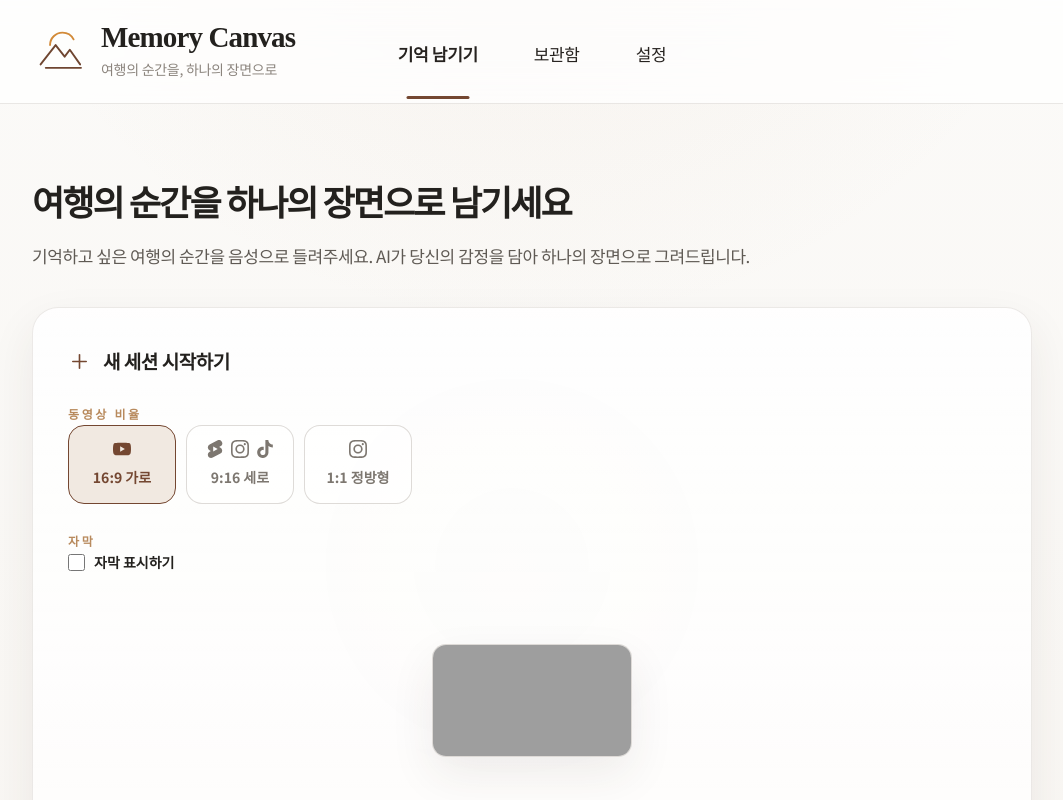
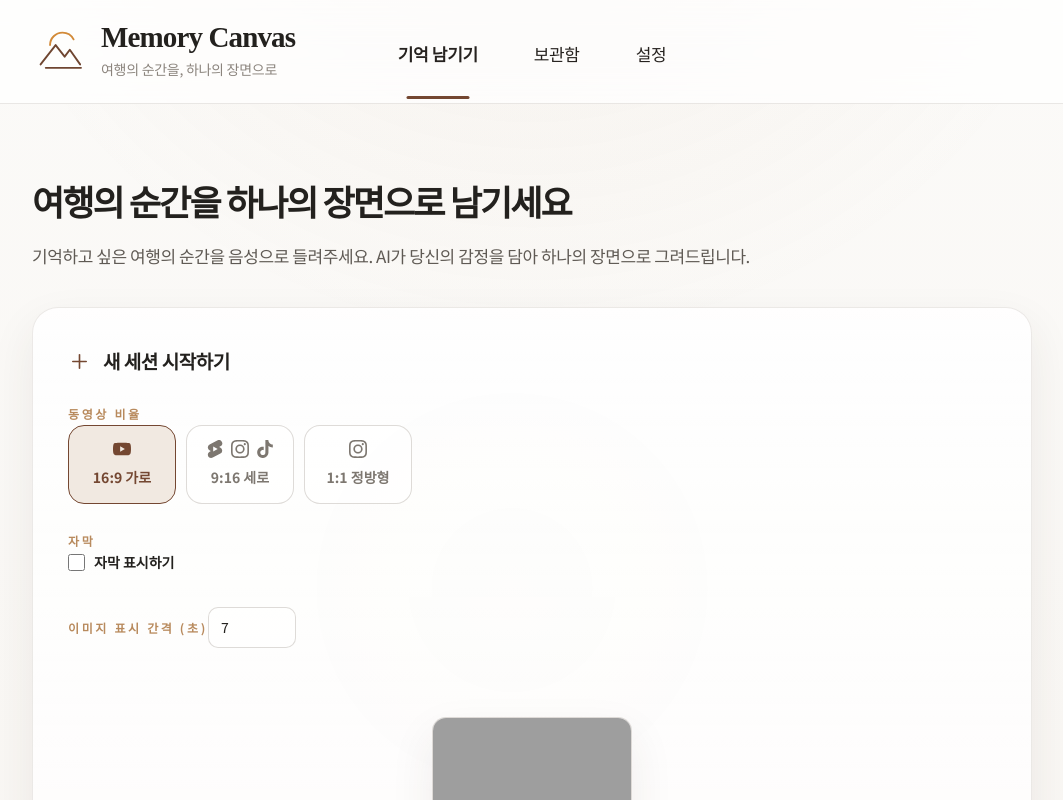
Before and after one commit to nasus1263/memory-afterimage, a React (Vite) app: page /settings in a window 1280 px wide. Both pictures are taken after a click on the button "기억의 잔상 홈". Shown: the top 800 px of the page, without its empty margins (108-1171 px from the left). Built offline with nearby package versions, Linux system fonts and the light colour scheme; grey boxes are pictures that could not be loaded.

Commit message:
feat: /new에서 이미지 표시 간격(초) 설정 가능하도록 추가
TTS 길이 기반 이미지 개수 계산과 최종 영상 합성 시 이미지당 표시 시간을
고정 7초 대신 사용자가 지정한 초 단위로 균등 분배하도록 변경.

```diff
--- a/src/App.tsx
+++ b/src/App.tsx
@@ -9,6 +9,7 @@ import { Memories } from './components/Memories'
 import { NewSession } from './components/NewSession'
 import { Chat } from './components/Chat'
 import { saveMemory } from './services/memories'
+import { SECONDS_PER_IMAGE } from './services/composer'
 
 const IDLE_PIPELINE: PipelineState = {
   refine: 'idle', tts: 'idle', image: 'idle',
@@ -59,6 +60,7 @@ export default function App() {
   const [showCaptions, setShowCaptions] = useState(false)
   const [captionBgColor, setCaptionBgColor] = useState('#000000')
   const [captionTextColor, setCaptionTextColor] = useState('#ffffff')
+  const [secondsPerImage, setSecondsPerImage] = useState(SECONDS_PER_IMAGE)
   const debugActive = isDebugMode()
 
   useEffect(() => {
@@ -224,6 +226,7 @@ export default function App() {
                     setState={setPipelineState}
                     onProgress={handleProgress}
                     composeProgress={composeProgress}
+                    secondsPerImage={secondsPerImage}
                   />
                 </div>
               </section>
@@ -286,12 +289,14 @@ export default function App() {
             showCaptions={showCaptions}
             captionBgColor={captionBgColor}
             captionTextColor={captionTextColor}
+            secondsPerImage={secondsPerImage}
             onAspectRatioChange={setAspectRatio}
             onAddImages={addSessionImages}
             onRemoveImage={removeSessionImage}
             onShowCaptionsChange={setShowCaptions}
             onCaptionBgColorChange={setCaptionBgColor}
             onCaptionTextColorChange={setCaptionTextColor}
+            onSecondsPerImageChange={setSecondsPerImage}
             onStart={() => navigate('/input')}
           />
         )}
--- a/src/components/NewSession.tsx
+++ b/src/components/NewSession.tsx
@@ -37,12 +37,14 @@ interface Props {
   showCaptions: boolean
   captionBgColor: string
   captionTextColor: string
+  secondsPerImage: number
   onAspectRatioChange: (r: AspectRatio) => void
   onAddImages: (files: FileList) => void
   onRemoveImage: (id: string) => void
   onShowCaptionsChange: (v: boolean) => void
   onCaptionBgColorChange: (v: string) => void
   onCaptionTextColorChange: (v: string) => void
+  onSecondsPerImageChange: (v: number) => void
   onStart: () => void
 }
 
@@ -52,12 +54,14 @@ export function NewSession({
   showCaptions,
   captionBgColor,
   captionTextColor,
+  secondsPerImage,
   onAspectRatioChange,
   onAddImages,
   onRemoveImage,
   onShowCaptionsChange,
   onCaptionBgColorChange,
   onCaptionTextColorChange,
+  onSecondsPerImageChange,
   onStart,
 }: Props) {
   const [dragOver, setDragOver] = useState(false)
@@ -137,6 +141,19 @@ export function NewSession({
         )}
       </div>
 
+      <div className="session-field">
+        <span className="mini-label">이미지 표시 간격 (초)</span>
+        <input
+          type="number"
+          min={1}
+          step={1}
+          value={secondsPerImage}
+          onChange={(e) => onSecondsPerImageChange(Math.max(1, Number(e.target.value) || 1))}
+          className="seconds-per-image-input"
+          aria-label="이미지 한 장당 표시할 초"
+        />
+      </div>
+
       <div className="ratio-preview-frame">
         <div className="ratio-preview-box" style={{ width: previewDims.w, height: previewDims.h }}>
           <img src={images[0]?.url ?? sampleImg} alt="" className="ratio-preview-image" />
--- a/src/components/Pipeline.tsx
+++ b/src/components/Pipeline.tsx
@@ -17,6 +17,7 @@ interface Props {
   setState: SetState
   onProgress: (p: number) => void
   composeProgress: number
+  secondsPerImage: number
 }
 
 const STAGES = ['refine', 'tts', 'image', 'audio', 'compose'] as const
@@ -36,7 +37,7 @@ function makeSetMsg(setState: SetState) {
   }
 }
 
-export function Pipeline({ userText, keys, config, state, setState, onProgress, composeProgress }: Props) {
+export function Pipeline({ userText, keys, config, state, setState, onProgress, composeProgress, secondsPerImage }: Props) {
   const ran = useRef(false)
   const startTimes = useRef<Partial<Record<Stage, number>>>({})
 
@@ -97,7 +98,7 @@ export function Pipeline({ userText, keys, config, state, setState, onProgress,
 
         // ── 3. 이미지 N장 생성 ──────────────────────────
         currentStage = 'image'
-        const imageCount = computeImageCount(ttsData.duration)
+        const imageCount = computeImageCount(ttsData.duration, secondsPerImage)
         markRunning('image')
         set(setState, stageStatus({ image: 'running' }))
         setMsg('image', '장면 프롬프트 구성 중...')
--- a/src/index.css
+++ b/src/index.css
@@ -798,6 +798,17 @@ main {
   cursor: pointer;
 }
 
+.seconds-per-image-input {
+  width: 88px;
+  margin-top: 8px;
+  padding: 8px 12px;
+  border: 1px solid rgba(91, 76, 62, 0.2);
+  border-radius: 10px;
+  background: rgba(255, 255, 255, 0.64);
+  color: var(--color-text);
+  font-size: 14px;
+}
+
 .caption-colors {
   display: flex;
   gap: 22px;
--- a/src/services/composer.ts
+++ b/src/services/composer.ts
@@ -70,9 +70,9 @@ function kenBurnsVF(effect: Effect, frames: number): string {
   ].join(',')
 }
 
-export function computeImageCount(ttsDuration: number): number {
+export function computeImageCount(ttsDuration: number, secondsPerImage: number = SECONDS_PER_IMAGE): number {
   const total = ttsDuration + 2
-  return Math.max(1, Math.ceil(total / SECONDS_PER_IMAGE))
+  return Math.max(1, Math.ceil(total / secondsPerImage))
 }
 
 function extOf(blob: Blob): string {
@@ -110,10 +110,8 @@ export async function composeVideo(
   const ttsExt = extOf(ttsBlob)
   const srcTts = `tts.${ttsExt}`
 
-  // per-image visible duration: fixed n seconds each, remainder on the last image
-  const segDur: number[] = []
-  for (let i = 0; i < n - 1; i++) segDur.push(SECONDS_PER_IMAGE)
-  segDur.push(total - SECONDS_PER_IMAGE * (n - 1))
+  // per-image visible duration: split total runtime evenly across all images
+  const segDur: number[] = new Array(n).fill(total / n)
   const fade = n > 1 ? Math.min(FADE_DURATION, segDur[0] / 2, segDur[n - 1] / 2) : 0
 
   onMessage?.('파일 기록 중...')
```
